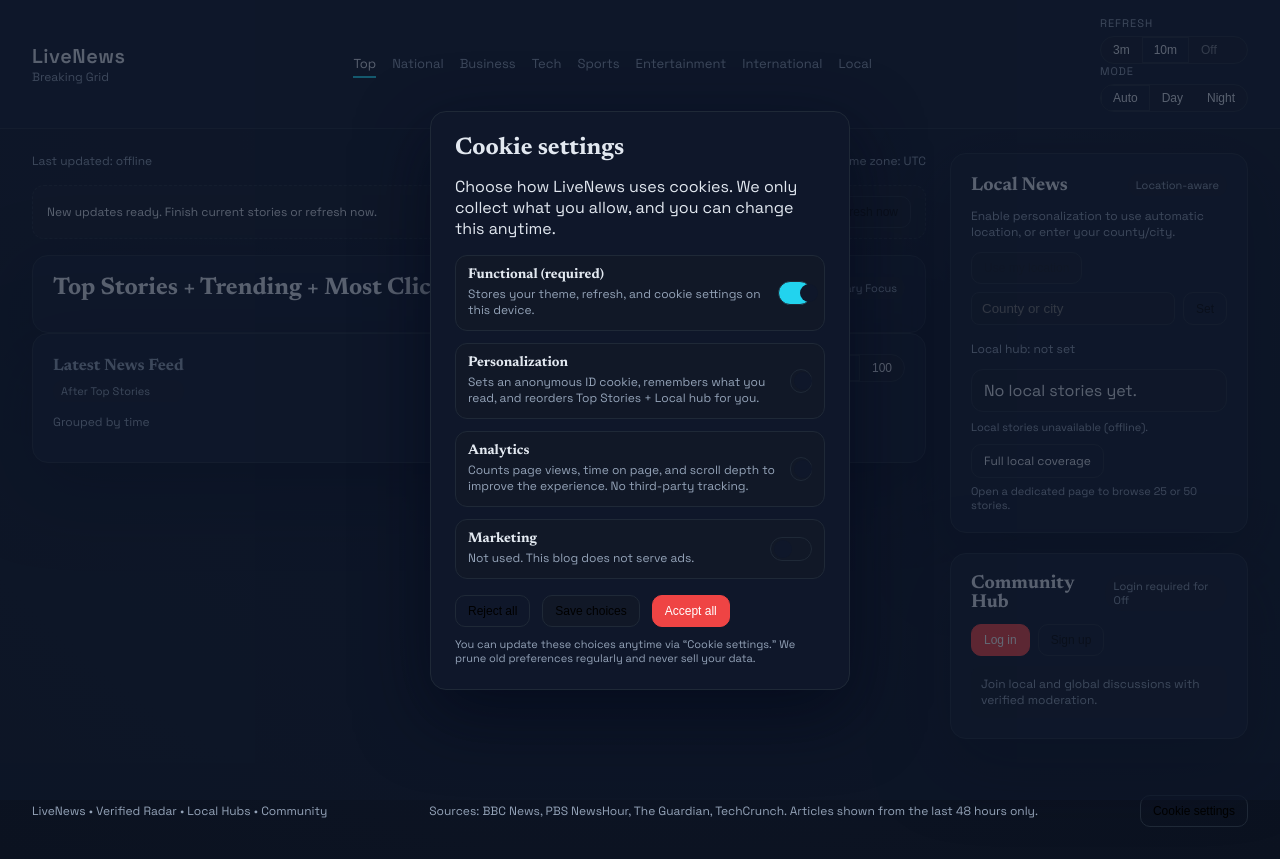
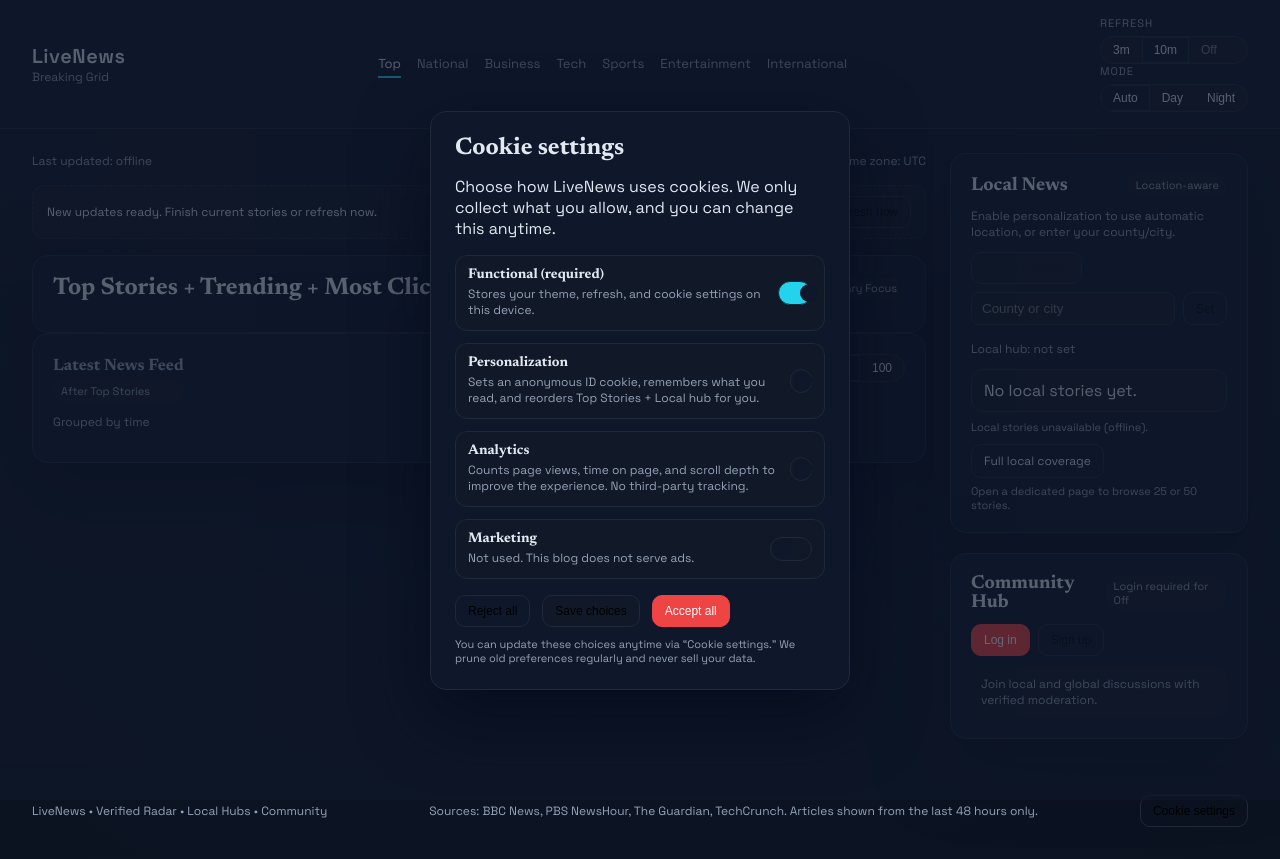
Before and after one commit to tobot101/LiveNews, a website: page public/index.html in a window 1280 px wide. Drawn offline with Linux system fonts and the light colour scheme; no server answers.

Commit message:
Remove Local tab from top nav

```diff
--- a/public/index.html
+++ b/public/index.html
@@ -107,7 +107,6 @@
         <button class="section-link" type="button" data-category="International">
           International
         </button>
-        <button class="section-link" type="button" data-category="Local">Local</button>
       </nav>
       <div class="controls">
         <div class="control" aria-label="Refresh">
```
